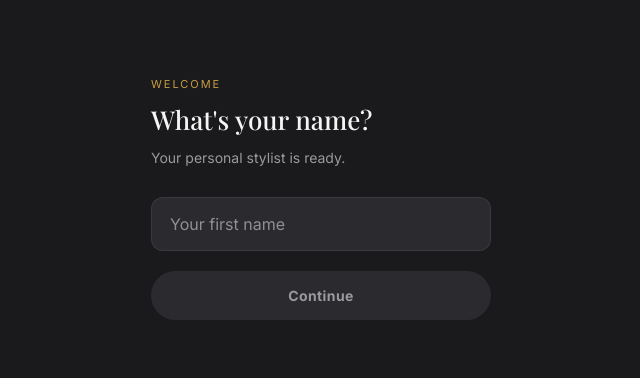
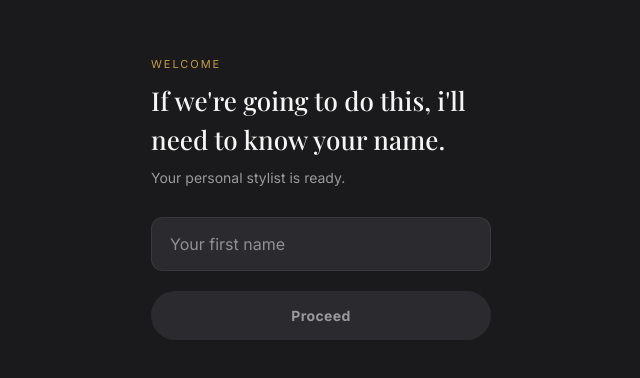
Before and after one commit to ministerangebenit-dotcom/triofit.ai, a React (Vite) app: page /name in a window 1280 px wide. Shown: the part 202-580 px from the top of the page, without its empty margins (319-959 px from the left). Built offline with nearby package versions, Linux system fonts and the light colour scheme; no server answers.

Commit message:
Update NameEntry.jsx

```diff
--- a/src/pages/NameEntry.jsx
+++ b/src/pages/NameEntry.jsx
@@ -27,7 +27,7 @@ export default function NameEntry() {
           Welcome
         </div>
         <h1 className="font-display" style={{ fontSize: 26, color: "var(--text)", marginBottom: 8 }}>
-          What's your name?
+         If we're going to do this, i'll need to know your name.
         </h1>
         <p style={{ fontSize: 14, color: "var(--text-dim)", marginBottom: 28, lineHeight: 1.6 }}>
           Your personal stylist is ready.
@@ -56,7 +56,7 @@ export default function NameEntry() {
             cursor: name.trim().length < 2 ? "default" : "pointer",
           }}
         >
-          Continue
+          Proceed
         </button>
       </motion.div>
     </div>
```
